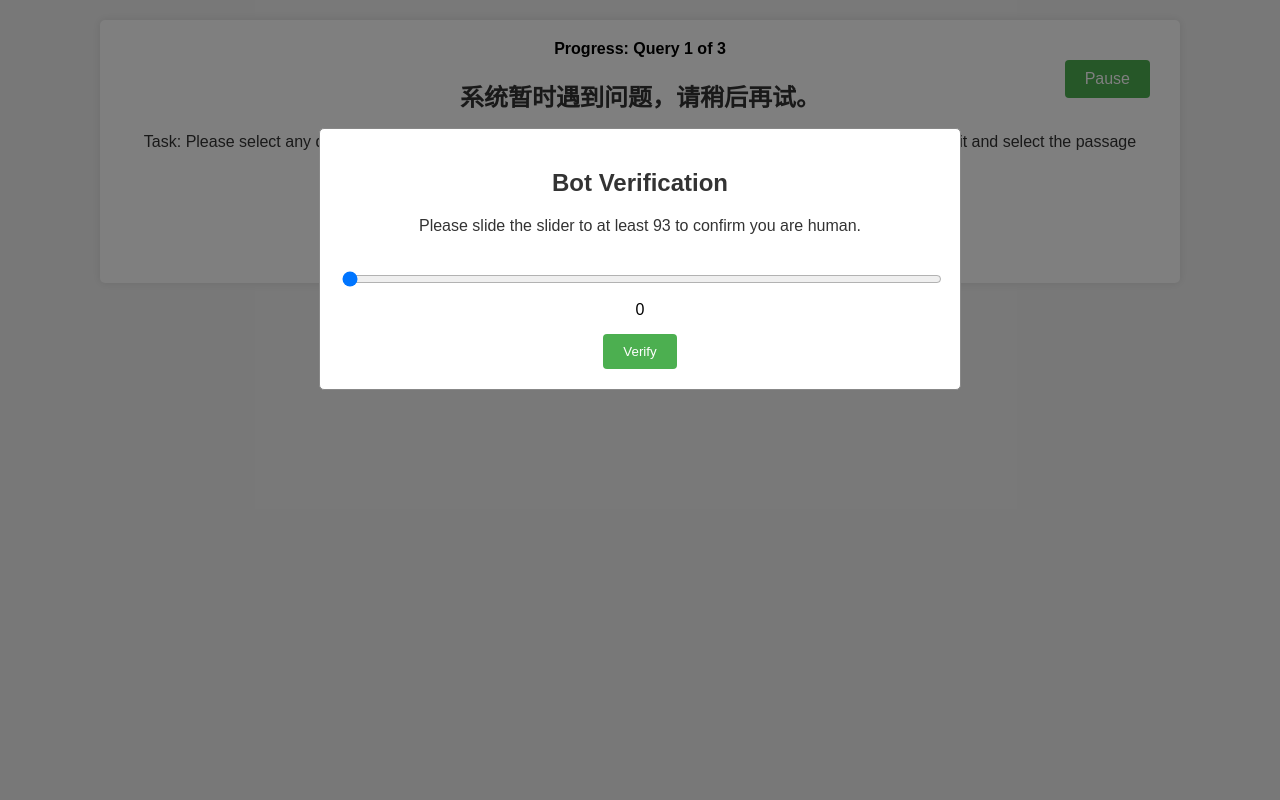
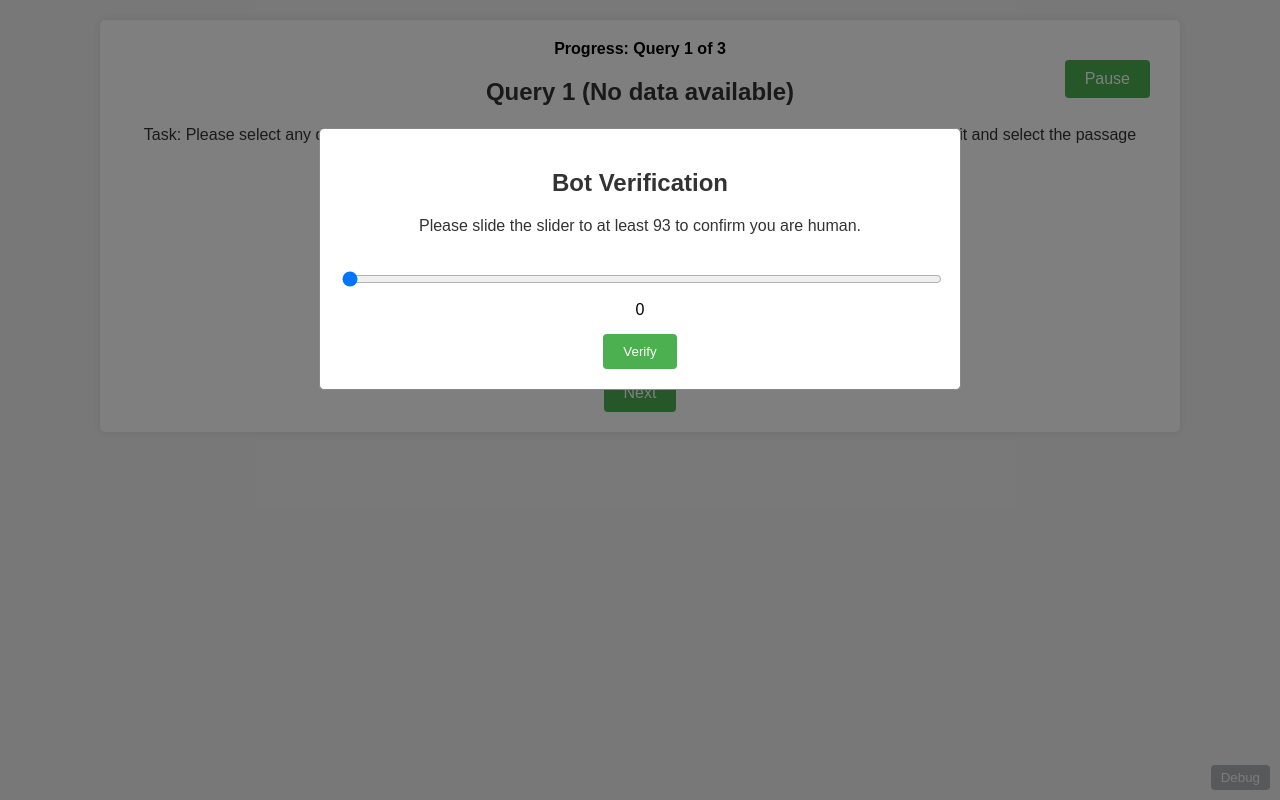
Before and after one commit to LIANGZEYAN/IR_UserCaseStudy.github.io, a Flask app: page /query/1 in a window 1280 px wide. Run offline with Flask 2, Linux system fonts and the light colour scheme; the visitor is signed in with stand-in values (Sample User, id 1); data comes from the database, SQL or seed files in the repository; tables that the repository leaves empty hold one stand-in row (values such as "Sample post").

Commit message:
docno var 255 query page

```diff
--- a/app.py
+++ b/app.py
@@ -154,8 +154,11 @@
     4) queries 表里取出 query 内容(若有), 传给模板。
     """
     if "user_id" not in session:
+        print("ERROR: No user_id in session, redirecting to index")
         return redirect(url_for("index"))
+
     user_id = session["user_id"]
+    print(f"DEBUG: Processing query_page for user_id={user_id}, query_id={query_id}")
 
     if request.method == "POST":
         if query_id < 3:
@@ -163,83 +166,163 @@
         else:
             return redirect(url_for("thanks"))
 
+    # 默认值，以防查询失败
+    query_content = f"Query {query_id} (No data available)"
+    docs = []
+
     try:
         conn = get_connection()
         try:
             with conn.cursor() as c:
-                # 先从 queries 表获取此 query 的内容
+                # 1. 查询内容
                 c.execute("SELECT content FROM queries WHERE id=%s", (query_id,))
                 row_q = c.fetchone()
-                if row_q:
+                if row_q and row_q["content"]:
                     query_content = row_q["content"]
+                    print(f"DEBUG: Found query content: '{query_content}'")
                 else:
-                    query_content = f"Query {query_id} (No data)"
+                    print(f"DEBUG: No query content found for query_id={query_id}")
 
-                # 再看 orders 表有没有记录
+                # 2. 文档顺序
                 c.execute("SELECT doc_order FROM orders WHERE user_id=%s AND query_id=%s", (user_id, query_id))
                 row_o = c.fetchone()
-                if row_o:
-                    # 已有顺序
+                if row_o and row_o["doc_order"]:
+                    # 已有顺序，解析字符串为文档ID列表
                     doc_order_str = row_o["doc_order"]
-                    doc_order = [int(x) for x in doc_order_str.split(",")]
+                    try:
+                        doc_order = [int(x) for x in doc_order_str.split(",") if x.strip()]
+                        print(f"DEBUG: Found existing doc_order: {doc_order}")
+                    except ValueError as e:
+                        print(f"ERROR: Failed to parse doc_order '{doc_order_str}': {str(e)}")
+                        doc_order = []
                 else:
-                    # 第一次 -> 生成 doc_order
-                    # 修改: 使用id排序代替docno排序，这样更可靠
+                    # 生成新的顺序
+                    print(f"DEBUG: No existing doc_order, generating new one")
                     c.execute("SELECT id FROM documents WHERE qid=%s ORDER BY id", (query_id,))
                     raw_docnos = [r["id"] for r in c.fetchall()]
+                    print(f"DEBUG: Retrieved raw_docnos: {raw_docnos}, length: {len(raw_docnos)}")
 
                     if not raw_docnos:
-                        # 如果没有文档，返回空列表
+                        print(f"WARNING: No documents found for query_id={query_id}")
                         doc_order = []
                     else:
-                        # 保证至少有9个文档可用
+                        # 处理文档数量
                         if len(raw_docnos) >= 9:
                             # 计算 row_index
                             row_index = (abs(hash(user_id)) + query_id) % 9
+                            print(f"DEBUG: Using Latin square row_index={row_index}")
                             # 取拉丁方的一行
                             perm = LATIN_9x9[row_index]
+                            print(f"DEBUG: Selected permutation: perm={perm}")
 
-                            # 安全地重排文档
-                            doc_order = []
-                            for i in range(9):
-                                idx = perm[i] - 1
-                                if 0 <= idx < len(raw_docnos):  # 安全检查
-                                    doc_order.append(raw_docnos[idx])
+                            try:
+                                # 安全地重排文档
+                                doc_order = []
+                                for i in range(min(9, len(raw_docnos))):
+                                    idx = perm[i] - 1
+                                    if 0 <= idx < len(raw_docnos):  # 安全检查
+                                        doc_order.append(raw_docnos[idx])
+                                print(f"DEBUG: Generated doc_order={doc_order}")
+                            except Exception as e:
+                                print(f"ERROR: Failed to generate doc_order: {str(e)}")
+                                doc_order = raw_docnos[:min(9, len(raw_docnos))]
                         else:
-                            # 文档不足9个
-                            print(f"警告: 查询ID {query_id} 只有 {len(raw_docnos)} 个文档，少于所需的9个")
+                            print(f"WARNING: Only {len(raw_docnos)} documents found for query_id={query_id}, expected at least 9")
                             doc_order = raw_docnos.copy()
 
-                    # 存到 orders 表
+                    # 如果生成了文档顺序，存入orders表
                     if doc_order:
                         doc_order_str = ",".join(str(x) for x in doc_order)
-                        c.execute("INSERT INTO orders (user_id, query_id, doc_order) VALUES (%s, %s, %s)",
-                                (user_id, query_id, doc_order_str))
-                        conn.commit()
+                        try:
+                            c.execute("INSERT INTO orders (user_id, query_id, doc_order) VALUES (%s, %s, %s)",
+                                    (user_id, query_id, doc_order_str))
+                            conn.commit()
+                            print(f"DEBUG: Inserted doc_order into orders table")
+                        except Exception as e:
+                            print(f"ERROR: Failed to insert doc_order: {str(e)}")
+                            conn.rollback()
+                    else:
+                        print(f"WARNING: Empty doc_order, not inserting into orders table")
 
-                # 根据 doc_order 获取文档详情
+                # 3. 获取文档详情
                 if doc_order:
-                    placeholders = ",".join(["%s"] * len(doc_order))
-                    sql = f"SELECT id, content, docno FROM documents WHERE qid=%s AND id IN ({placeholders})"
-                    params = [query_id] + doc_order
-                    c.execute(sql, params)
-                    rows = c.fetchall()
-                    # 需手动按 doc_order 排序
-                    doc_map = {r["id"]: r for r in rows}
-                    docs = [doc_map[d] for d in doc_order if d in doc_map]
+                    try:
+                        placeholders = ",".join(["%s"] * len(doc_order))
+                        sql = f"SELECT id, content, docno FROM documents WHERE qid=%s AND id IN ({placeholders})"
+                        params = [query_id] + doc_order
+                        print(f"DEBUG: Executing SQL: {sql}")
+                        print(f"DEBUG: SQL params: {params}")
+                        c.execute(sql, params)
+                        rows = c.fetchall()
+                        print(f"DEBUG: Retrieved {len(rows)} documents")
+
+                        # 需手动按 doc_order 排序
+                        doc_map = {r["id"]: r for r in rows}
+                        docs = []
+                        for d in doc_order:
+                            if d in doc_map:
+                                # 确保所有字段存在且格式正确
+                                doc = doc_map[d]
+                                # 确保docno是字符串类型
+                                if "docno" in doc and doc["docno"] is not None:
+                                    doc["docno"] = str(doc["docno"])
+                                else:
+                                    doc["docno"] = str(doc["id"]) # 如果docno为空，使用id作为替代
+
+                                # 确保content字段存在
+                                if "content" not in doc or doc["content"] is None:
+                                    doc["content"] = "文档内容不可用"
+
+                                docs.append(doc)
+
+                        print(f"DEBUG: Final docs list has {len(docs)} documents")
+                        # 打印每个文档的基本信息
+                        for i, doc in enumerate(docs):
+                            print(f"DEBUG: Doc {i+1} - id: {doc['id']}, docno: {doc['docno']}, content length: {len(doc['content']) if 'content' in doc and doc['content'] else 0}")
+                    except Exception as e:
+                        print(f"ERROR: Failed to retrieve document details: {str(e)}")
                 else:
-                    docs = []
-
+                    print(f"WARNING: Empty doc_order, no documents to retrieve")
         finally:
             conn.close()
+
+        # 最终检查传递给模板的数据
+        print(f"DEBUG: Sending to template - query_id: {query_id}, query_content: '{query_content}', docs count: {len(docs)}")
+
     except Exception as e:
         import traceback
         print(f"ERROR in query_page: {str(e)}")
         print(traceback.format_exc())
+
+    # 添加对模板数据的清理和转换
+    # 1. 确保查询内容非空
+    if not query_content:
+        query_content = f"Query {query_id} (No content available)"
+
+    # 2. 确保docs是一个列表且每个文档都有必要的字段
+    if not isinstance(docs, list):
         docs = []
-        query_content = f"系统暂时遇到问题，请稍后再试。"
 
-    return render_template("query.html", query_id=query_id, docs=docs, query_content=query_content)
+    # 3. 文档内容的最终检查
+    clean_docs = []
+    for doc in docs:
+        if isinstance(doc, dict):
+            clean_doc = {
+                "id": doc.get("id", 0),
+                "docno": str(doc.get("docno", "")),
+                "content": doc.get("content", "文档内容不可用")
+            }
+            clean_docs.append(clean_doc)
+
+    # 如果仍然没有文档，可以添加一个占位符（调试用）
+    if not clean_docs and app.config.get("DEBUG", False):
+        clean_docs = [{
+            "id": 999,
+            "docno": "placeholder",
+            "content": "This is a placeholder document for testing. If you see this, it means no real documents were retrieved from the database."
+        }]
+
+    return render_template("query.html", query_id=query_id, docs=clean_docs, query_content=query_content)
 
 @app.route("/thanks")
 def thanks():
--- a/templates/query.html
+++ b/templates/query.html
@@ -125,25 +125,67 @@
       white-space: pre-wrap;
       user-select: text !important;
     }
+    .debug-panel {
+      background-color: #f8f9fa;
+      padding: 10px;
+      margin-bottom: 20px;
+      border: 1px solid #ddd;
+      display: none;
+    }
+    .debug-btn {
+      position: fixed;
+      bottom: 10px;
+      right: 10px;
+      z-index: 1000;
+      opacity: 0.5;
+      background-color: #6c757d;
+      color: white;
+      border: none;
+      border-radius: 4px;
+      padding: 5px 10px;
+      cursor: pointer;
+    }
   </style>
 </head>
 <body>
+  <!-- 调试面板 - 默认隐藏 -->
+  <div class="debug-panel" id="debugInfo">
+    <h3>调试信息</h3>
+    <p>Query ID: {{ query_id }}</p>
+    <p>Query Content: {{ query_content }}</p>
+    <p>Documents: {{ docs|length }} 个</p>
+    <button onclick="document.getElementById('debugData').style.display = document.getElementById('debugData').style.display === 'none' ? 'block' : 'none';">
+      显示/隐藏详细数据
+    </button>
+    <div id="debugData" style="display: none;">
+      <pre>{{ docs|tojson }}</pre>
+    </div>
+  </div>
+
   <div class="container">
     <button class="pause-btn" onclick="pauseSurvey()">Pause</button>
     <div class="progress">Progress: Query {{ query_id }} of 3</div>
     <h2>{{ query_content }}</h2>
     <p>Task: Please select any document relevant to the query above. To explain your choice, click a document to enlarge it and select the passage that supports your decision.</p>
 
+    <!-- 文档网格 -->
     <div class="grid-container">
+      {% if docs and docs|length > 0 %}
         {% for doc in docs %}
           <div class="grid-item"
-             data-docno="{{ doc.docno }}"
-             data-fulltext="{{ doc.content|e }}"
+               data-docno="{{ doc.docno|string }}"
+               data-fulltext="{{ doc.content|e if doc.content else '文档内容为空'|e }}"
                onclick="openEnlargeModal(this)">
-          <p class="doc-content">{{ doc.content }}</p>
+            <p class="doc-content">{{ doc.content|truncate(200) if doc.content else '文档内容为空' }}</p>
           </div>
         {% endfor %}
+      {% else %}
+        <div style="grid-column: span 3; text-align: center; padding: 50px 0;">
+          <p>未找到与此查询相关的文档。</p>
         </div>
+      {% endif %}
+    </div>
+
     <div style="text-align: center;">
       {% if query_id > 1 %}
       <button class="nav-btn" onclick="goBack()">Back</button>
@@ -152,6 +194,7 @@
     </div>
   </div>
 
+  <!-- 机器人验证模态框 -->
   {% if query_id == 1 %}
   <div id="botModal" class="modal">
     <div class="modal-content">
@@ -164,6 +207,7 @@
   </div>
   {% endif %}
 
+  <!-- 注意力检查模态框 -->
   <div id="attentionModal" class="modal">
     <div class="modal-content">
       <h2>Attention Check</h2>
@@ -173,6 +217,7 @@
     </div>
   </div>
 
+  <!-- 文档扩展模态框 -->
   <div id="enlargeModal" class="modal">
     <div class="modal-content">
       <h2>Document Passage Selection</h2>
@@ -184,30 +229,54 @@
     </div>
   </div>
 
+  <!-- 调试按钮 -->
+  <button class="debug-btn" onclick="document.getElementById('debugInfo').style.display = 'block';">Debug</button>
+
   <script>
-    // 全局变量：确保 query_id 正确注入
+    // 全局变量
     let currentQid = {{ query_id | default(1) }};
     console.debug("Current Qid:", currentQid);
     let userId = "{{ session['user_id'] }}";
     let lastEventTime = Date.now();
-    let currentDocno = 0;
+    let currentDocno = null;
 
-    // 恢复页面状态：从 sessionStorage 读取选中的 docno 和 passage 高亮
+    // 页面加载时恢复状态
     document.addEventListener("DOMContentLoaded", function() {
+      console.debug("DOM loaded, restoring state...");
+      try {
         let selectedDocs = JSON.parse(sessionStorage.getItem("selected_docs_qid_" + currentQid)) || [];
         let passageHighlights = JSON.parse(sessionStorage.getItem("passage_highlight_qid_" + currentQid)) || {};
+
+        console.debug("Restoring selected docs:", selectedDocs);
+        console.debug("Restoring highlights:", passageHighlights);
+
         document.querySelectorAll(".grid-item").forEach(item => {
-        let docno = parseInt(item.getAttribute("data-docno"), 10);
-        if (selectedDocs.indexOf(docno) !== -1) {
+          let docnoStr = item.getAttribute("data-docno");
+          console.debug("Processing grid item with docno:", docnoStr);
+
+          // 尝试将selectedDocs中的项转换为字符串以匹配
+          let found = false;
+          for (let i = 0; i < selectedDocs.length; i++) {
+            if (String(selectedDocs[i]) === docnoStr) {
+              found = true;
+              break;
+            }
+          }
+
+          if (found) {
+            console.debug("Found selected doc:", docnoStr);
             item.classList.add("selected");
-          if (passageHighlights[docno]) {
-            item.querySelector(".doc-content").innerHTML = passageHighlights[docno];
+            if (passageHighlights[docnoStr]) {
+              item.querySelector(".doc-content").innerHTML = passageHighlights[docnoStr];
             }
           }
         });
+      } catch (e) {
+        console.error("Error restoring state:", e);
+      }
     });
 
-    // 统一的 logEvent 函数：发送 userId, qid, docno, eventType, startIndex, endIndex, duration, passFlag
+    // 记录事件的函数
     function logEvent({
       docno = 0,
       eventType = "",
@@ -241,17 +310,23 @@
 
     // 打开或取消选中文档
     function openEnlargeModal(element) {
-      let docno = parseInt(element.getAttribute('data-docno'), 10);
+      let docnoStr = element.getAttribute('data-docno');
+      let docno = docnoStr;
+
+      // 保存原始docno字符串
+      console.debug("Processing document with docno:", docno);
+
       if (element.classList.contains('selected')) {
+        // 取消选中文档
         element.classList.remove('selected');
-        // 更新 sessionStorage：移除该 docno
         let selectedDocs = JSON.parse(sessionStorage.getItem("selected_docs_qid_" + currentQid)) || [];
-        selectedDocs = selectedDocs.filter(n => n !== docno);
+        selectedDocs = selectedDocs.filter(n => String(n) !== String(docno));
         sessionStorage.setItem("selected_docs_qid_" + currentQid, JSON.stringify(selectedDocs));
         logEvent({ docno: docno, eventType: "UNSELECT" });
         let originalText = element.getAttribute('data-fulltext');
         element.querySelector(".doc-content").innerText = originalText;
       } else {
+        // 打开文档扩展模态框
         currentDocno = docno;
         let fullText = element.getAttribute('data-fulltext');
         logEvent({ docno: docno, eventType: "OPEN_DOC" });
@@ -260,34 +335,43 @@
       }
     }
 
+    // 取消文档段落选择
     function cancelPassageSelection() {
       logEvent({ docno: currentDocno, eventType: "CANCEL_DOC" });
       document.getElementById("enlargeModal").style.display = "none";
     }
 
+    // 提交文档段落选择
     function submitPassageSelection() {
       let enlargeDocElem = document.getElementById("enlargeDoc");
       let rawFullText = enlargeDocElem.innerText;
       let rawSelectedText = window.getSelection().toString();
-      console.debug("Raw full text:", rawFullText);
+
+      console.debug("Raw full text length:", rawFullText.length);
       console.debug("Raw selected text:", rawSelectedText);
+
       if (!rawSelectedText.trim()) {
         alert("Please select a portion of the text before submitting.");
         return;
       }
+
       // 为减少因换行空格差异导致匹配失败，统一处理空白
       function unifyWhitespace(str) {
         return str.replace(/\r/g, "").replace(/\s+/g, " ").trim();
       }
+
       let cleanFullText = unifyWhitespace(rawFullText);
       let cleanSelected = unifyWhitespace(rawSelectedText);
-      console.debug("Clean full text:", cleanFullText);
-      console.debug("Clean selected:", cleanSelected);
+
+      console.debug("Clean full text length:", cleanFullText.length);
+      console.debug("Clean selected text:", cleanSelected);
+
       let startIndex = cleanFullText.indexOf(cleanSelected);
       if (startIndex === -1) {
         alert("Could not find the selected text in the document. Try selecting again.");
         return;
       }
+
       let endIndex = startIndex + cleanSelected.length;
       logEvent({
         docno: currentDocno,
@@ -295,26 +379,32 @@
         startIndex: startIndex,
         endIndex: endIndex
       });
+
       // 保存状态到 sessionStorage
       let selectedDocs = JSON.parse(sessionStorage.getItem("selected_docs_qid_" + currentQid)) || [];
-      if (selectedDocs.indexOf(currentDocno) === -1) {
+      if (!selectedDocs.includes(currentDocno)) {
         selectedDocs.push(currentDocno);
         sessionStorage.setItem("selected_docs_qid_" + currentQid, JSON.stringify(selectedDocs));
       }
+
       let highlighted = rawFullText.substring(0, startIndex)
                        + "<mark>" + rawFullText.substring(startIndex, endIndex) + "</mark>"
                        + rawFullText.substring(endIndex);
+
       let passageHighlights = JSON.parse(sessionStorage.getItem("passage_highlight_qid_" + currentQid)) || {};
       passageHighlights[currentDocno] = highlighted;
       sessionStorage.setItem("passage_highlight_qid_" + currentQid, JSON.stringify(passageHighlights));
+
       let item = document.querySelector('.grid-item[data-docno="' + currentDocno + '"]');
       if (item) {
         item.classList.add('selected');
         item.querySelector(".doc-content").innerHTML = highlighted;
       }
+
       document.getElementById("enlargeModal").style.display = "none";
     }
 
+    // 页面导航
     function navigatePage(target) {
       logEvent({ eventType: "PAGE_NAV" });
       if (target === 'next') {
@@ -323,12 +413,15 @@
         window.location.href = "/query/" + (currentQid - 1);
       }
     }
+
     function submitQuery() {
       navigatePage('next');
     }
+
     function goBack() {
       navigatePage('back');
     }
+
     function pauseSurvey() {
       logEvent({ eventType: "PAGE_NAV" });
       window.location.href = "/pause?query=" + currentQid;
@@ -344,12 +437,15 @@
       } else {
         document.getElementById("botModal").style.display = "block";
       }
+
       let botDetectionStart = Date.now();
       const botSlider = document.getElementById("botSlider");
       const sliderValueLabel = document.getElementById("sliderValue");
+
       botSlider.addEventListener("input", function(){
         sliderValueLabel.textContent = botSlider.value;
       });
+
       document.getElementById("botVerify").addEventListener("click", function(){
         if (parseInt(botSlider.value) >= botThreshold) {
           let botDetectionDuration = Date.now() - botDetectionStart;
@@ -363,7 +459,7 @@
       });
     {% endif %}
 
-    // Random Attention Check
+    // 注意力检查
     const attentionChecks = [
       { question: "Please answer: What is your favorite color? (Answer 'Navy')", correctAnswer: "Navy" },
       { question: "Type the word 'Banana' exactly as shown.", correctAnswer: "Banana" },
@@ -376,6 +472,7 @@
       { question: "If you read instructions, type 'Confirmed'.", correctAnswer: "Confirmed" },
       { question: "If paying attention, answer 'Verified'.", correctAnswer: "Verified" }
     ];
+
     function showAttentionCheck() {
       let randomIndex = Math.floor(Math.random() * attentionChecks.length);
       let selectedCheck = attentionChecks[randomIndex];
@@ -384,9 +481,11 @@
       document.getElementById("attentionModal").setAttribute("data-correct", selectedCheck.correctAnswer);
       document.getElementById("attentionModal").style.display = "block";
     }
+
     setTimeout(function(){
       showAttentionCheck();
     }, 120000);
+
     document.getElementById("attentionSubmit").addEventListener("click", function(){
       let userAnswer = document.getElementById("attentionAnswer").value.trim();
       let correctAnswer = document.getElementById("attentionModal").getAttribute("data-correct");
```
Lines whose indentation alone changed are shown as unchanged.
